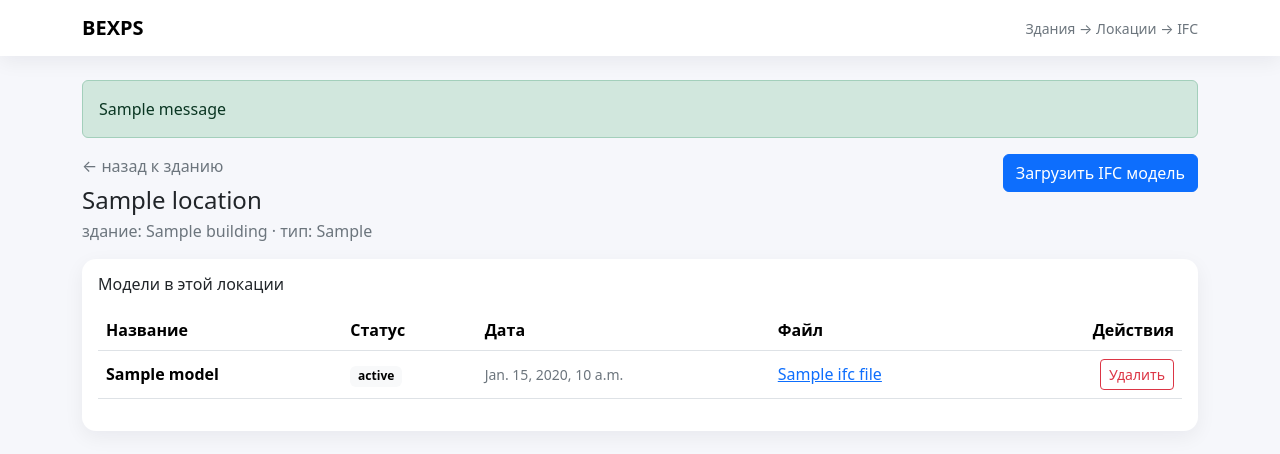
After one commit to TThanos3000/BEXPS, a Django app: template BEXPS/parmodels/templates/location_detail.html in a window 1280 px wide. The commit adds this page. Shown: the top 454 px of the page. Run offline with Django 5.2, Linux system fonts and the light colour scheme; the template is opened without the code that fills it: most values are stand-ins (such as "Sample title", 1, 10 or a date in 2020); one stand-in notice (Sample message) is shown.

Commit message:
add and delete ifc file

```diff
--- a/BEXPS/BEXPS/settings.py
+++ b/BEXPS/BEXPS/settings.py
@@ -17,6 +17,8 @@ from decouple import config
 # Build paths inside the project like this: BASE_DIR / 'subdir'.
 BASE_DIR = Path(__file__).resolve().parent.parent
 
+MEDIA_URL = "/media/"
+MEDIA_ROOT = BASE_DIR / "media"
 
 # Quick-start development settings - unsuitable for production
 # See https://docs.djangoproject.com/en/5.1/howto/deployment/checklist/
--- a/BEXPS/BEXPS/urls.py
+++ b/BEXPS/BEXPS/urls.py
@@ -47,3 +47,5 @@ urlpatterns = [
     path("redoc/", schema_view.with_ui("redoc", cache_timeout=0), name="schema-redoc"),
     path("", include("parmodels.urls")),
 ]
+
+urlpatterns += static(settings.MEDIA_URL, document_root=settings.MEDIA_ROOT)
--- a/BEXPS/parmodels/templates/base.html
+++ b/BEXPS/parmodels/templates/base.html
@@ -4,23 +4,36 @@
   <meta charset="utf-8" />
   <meta name="viewport" content="width=device-width, initial-scale=1" />
   <title>{% block title %}BEXPS{% endblock %}</title>
+
+  <link href="https://cdn.jsdelivr.net/npm/bootstrap@5.3.3/dist/css/bootstrap.min.css" rel="stylesheet">
+
   <style>
-    body { font-family: system-ui, -apple-system, Segoe UI, Roboto, Arial, sans-serif; margin: 24px; }
-    .container { max-width: 980px; margin: 0 auto; }
-    .card { border: 1px solid #e5e7eb; border-radius: 12px; padding: 16px; margin: 12px 0; }
+    body { background: #f6f7fb; }
+    .card { border: 0; border-radius: 14px; box-shadow: 0 6px 20px rgba(15, 23, 42, .06); }
+    .navbar { box-shadow: 0 6px 20px rgba(15, 23, 42, .06); }
     .muted { color: #6b7280; }
-    a { text-decoration: none; }
-    a:hover { text-decoration: underline; }
-    .grid { display: grid; grid-template-columns: 1fr 1fr; gap: 16px; }
-    @media (max-width: 900px){ .grid { grid-template-columns: 1fr; } }
-    .badge { display:inline-block; padding: 2px 8px; border:1px solid #e5e7eb; border-radius:999px; font-size:12px; }
   </style>
 </head>
 <body>
+
+<nav class="navbar navbar-expand-lg bg-white">
   <div class="container">
-    <h1 style="margin-bottom: 6px;">BEXPS</h1>
-    <div class="muted" style="margin-bottom: 18px;">Мини-интерфейс: здания → локации → модели</div>
-    {% block content %}{% endblock %}
+    <a class="navbar-brand fw-semibold" href="{% url 'parmodels:building_list' %}">BEXPS</a>
+    <span class="text-secondary small">Здания → Локации → IFC</span>
   </div>
+</nav>
+
+<main class="container py-4">
+
+  {% if messages %}
+    {% for message in messages %}
+      <div class="alert alert-{{ message.tags }} mb-3" role="alert">{{ message }}</div>
+    {% endfor %}
+  {% endif %}
+
+  {% block content %}{% endblock %}
+</main>
+
+<script src="https://cdn.jsdelivr.net/npm/bootstrap@5.3.3/dist/js/bootstrap.bundle.min.js"></script>
 </body>
 </html>
--- /dev/null
+++ b/BEXPS/parmodels/templates/location_detail.html
@@ -0,0 +1,68 @@
+{% extends "base.html" %}
+{% block title %}{{ location.name }}{% endblock %}
+
+{% block content %}
+<div class="d-flex justify-content-between align-items-start mb-3">
+  <div>
+    <a class="text-secondary text-decoration-none" href="{% url 'parmodels:building_detail' building.id %}">← назад к зданию</a>
+    <h1 class="h4 mt-2 mb-1">{{ location.name }}</h1>
+    <div class="text-secondary">
+      здание: {{ building.name }} · тип: {{ location.location_type }}
+    </div>
+  </div>
+
+  <a class="btn btn-primary"
+     href="{% url 'parmodels:ifc_model_upload' building.id location.id %}">
+    Загрузить IFC модель
+  </a>
+</div>
+
+<div class="card">
+  <div class="card-body">
+    <h2 class="h6 mb-3">Модели в этой локации</h2>
+
+    {% if models %}
+      <div class="table-responsive">
+        <table class="table align-middle">
+          <thead>
+            <tr>
+              <th>Название</th>
+              <th>Статус</th>
+              <th>Дата</th>
+              <th>Файл</th>
+              <th class="text-end">Действия</th>
+            </tr>
+          </thead>
+          <tbody>
+            {% for m in models %}
+              <tr>
+                <td class="fw-semibold">{{ m.model_name }}</td>
+                <td><span class="badge text-bg-light">{{ m.status }}</span></td>
+                <td class="text-secondary small">{{ m.uploaded_at }}</td>
+                <td>
+                  {% if m.ifc_file %}
+                    <a href="{{ m.ifc_file.url }}">{{ m.ifc_file.name|cut:"ifc/" }}</a>
+                  {% else %}
+                    <span class="text-secondary small">нет файла</span>
+                  {% endif %}
+                </td>
+                <td class="text-end">
+                  <form method="post"
+                        action="{% url 'parmodels:ifc_model_delete' building.id location.id m.id %}"
+                        onsubmit="return confirm('Удалить модель и файл?');"
+                        class="d-inline">
+                    {% csrf_token %}
+                    <button type="submit" class="btn btn-sm btn-outline-danger">Удалить</button>
+                  </form>
+                </td>
+              </tr>
+            {% endfor %}
+          </tbody>
+        </table>
+      </div>
+    {% else %}
+      <div class="text-secondary">Пока нет загруженных моделей</div>
+    {% endif %}
+  </div>
+</div>
+{% endblock %}
```
Also changed, not shown: BEXPS/parmodels/forms.py (added, +18 -0 lines), BEXPS/parmodels/templates/building_detail.html (+27 -33 lines), BEXPS/parmodels/templates/building_list.html (+31 -12 lines), BEXPS/parmodels/templates/ifc_model_upload.html (added, +48 -0 lines), BEXPS/parmodels/urls.py (+16 -0 lines), BEXPS/parmodels/views.py (+61 -2 lines).
